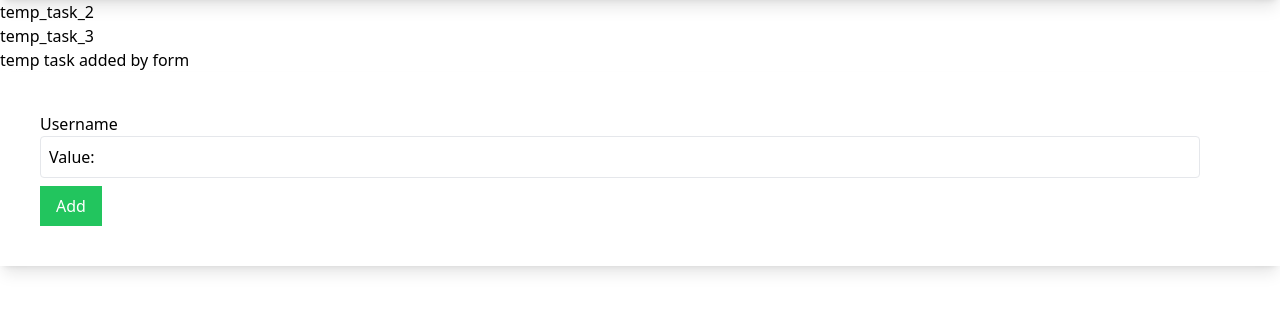
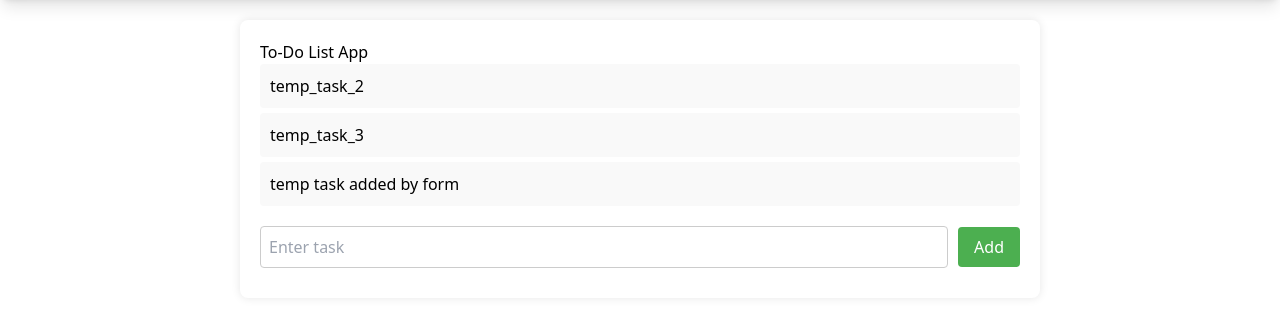
Before and after one commit to agrawalkush2020/TO_DO_LIST, a Django app: page /tasks/index/ in a window 1280 px wide. Shown: the part 56-368 px from the top of the page. Run offline with Django 5.2, Linux system fonts and the light colour scheme; a user stored in the database is signed in; data comes from the database, SQL or seed files in the repository; both versions use the stored data as it was after the commit; some libraries are stand-ins or nearby versions.

Commit message:
16 june before dinner

```diff
--- a/tasks/templates/tasks/index.html
+++ b/tasks/templates/tasks/index.html
@@ -1,3 +1,22 @@
+{% extends "todo/base.html" %}
+{% block body %}
+    <div style="max-width: 800px; margin: 20px auto; padding: 20px; background-color: #fff; border-radius: 8px; box-shadow: 0 0 10px rgba(0, 0, 0, 0.1);">
+        <h1>To-Do List App</h1>
+        <div style="margin-bottom: 20px;">
+            {% for task in tasks %}
+                <div style="background-color: #f9f9f9; padding: 10px; border-radius: 4px; margin-bottom: 5px;">{{ task.value }}</div>
+            {% endfor %}
+        </div>
+        <form style="display: flex; align-items: center; margin-bottom: 10px;" method="POST">
+            {% csrf_token %}
+            <input style="flex: 1; padding: 8px; border-radius: 4px; border: 1px solid #ccc; margin-right: 10px;" type="text" name="value" placeholder="Enter task">
+            <button style="background-color: #4caf50; color: #fff; border: none; padding: 8px 16px; border-radius: 4px; cursor: pointer;" type="submit">Add</button>
+        </form>
+    </div>
+{% endblock %}
+
+
+{% comment %} -------------
 {% extends "todo/base.html" %}
 {% block body %}
 {% for task in tasks%}
@@ -15,4 +34,4 @@
 <button class="bg-green-500 text-white px-4 py-2" type="submit">Add</button>
 </form>
 
-{%endblock%}
+{%endblock%} {% endcomment %}
--- a/tasks/views.py
+++ b/tasks/views.py
@@ -8,8 +8,9 @@ def index(request):
         if request.method == "POST":
             task_added_form = TaskCreateForm(request.POST)
             if task_added_form.is_valid():
-                task = TaskCreateForm(value=task_added_form.cleaned_data['event'], user=request.user)
-                task.save()
+                task=task_added_form.save(commit=False)
+                task.user=request.user
+                task_added_form.save()
 
         tasks = Task.objects.filter(user=request.user)
         task_form = TaskCreateForm()
```
Also changed, not shown: db.sqlite3. Lines whose indentation alone changed are shown as unchanged.
